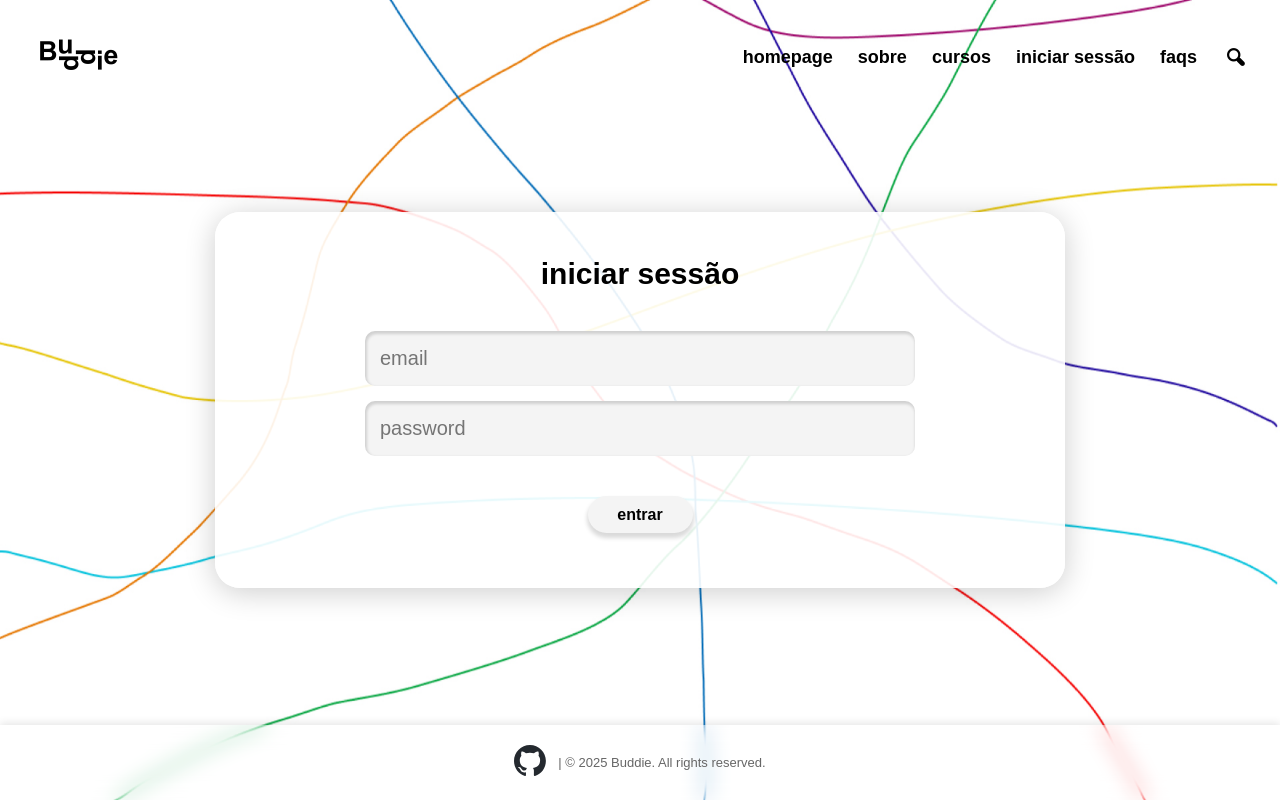
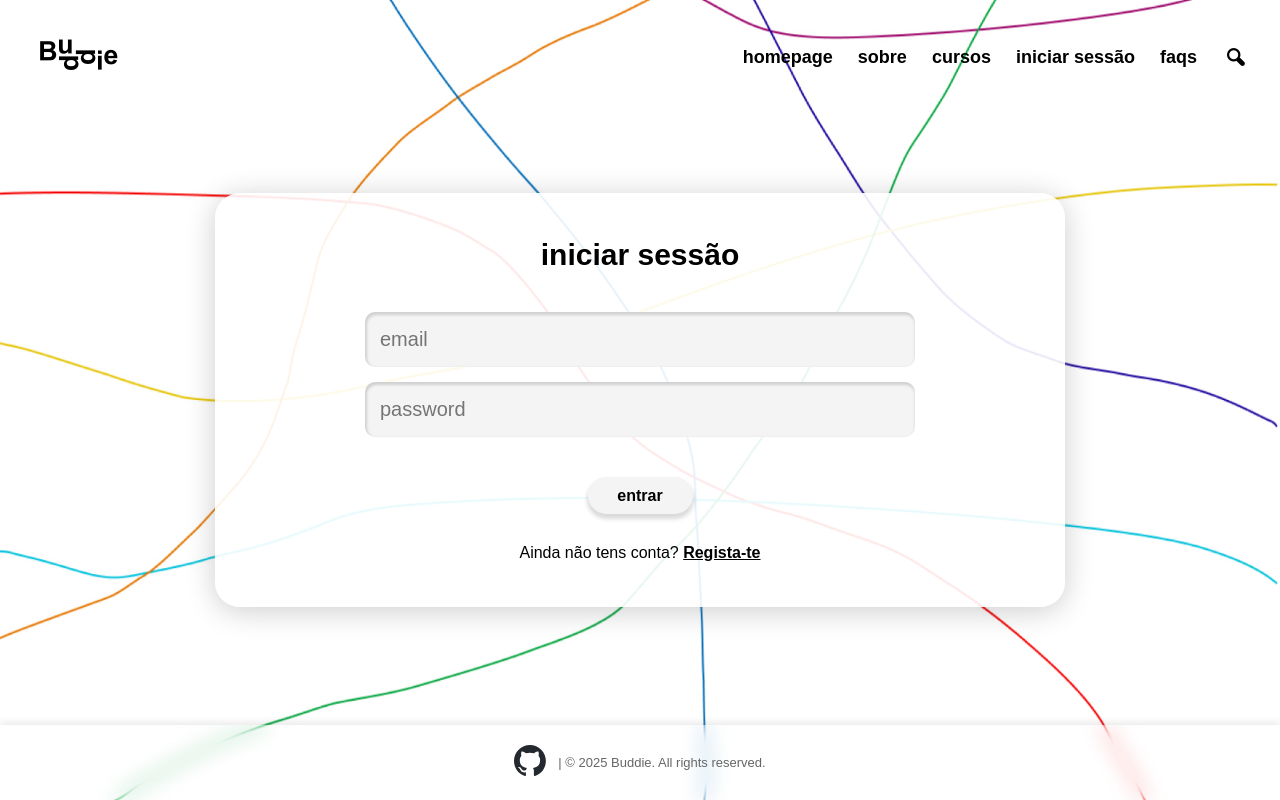
Before and after one commit to buddie-project/buddie-frontend, a React (Vite) app: page /entrar in a window 1280 px wide. Built offline with nearby package versions, Linux system fonts and the light colour scheme; no server answers; a web font is replaced by a local one.

Commit message:
Add registration link to Login page; implement new paragraph with link to registration and update styles for better visibility

```diff
--- a/src/components/loginPage/Login.jsx
+++ b/src/components/loginPage/Login.jsx
@@ -62,6 +62,7 @@ function Login() {
                            }} placeholder="password"/>
 
                     <button type="submit">entrar</button>
+                    <p className="register-link">Ainda não tens conta? <a className="register-link-text" href="/registar">Regista-te</a></p>
                 </form>
             </div>
         </section>
--- a/src/style/LoginAndRegister.css
+++ b/src/style/LoginAndRegister.css
@@ -44,7 +44,7 @@ html, body {
     justify-content: center;
     width: 100%;
     height: 100%;
-    padding: 10px 0 10px 0;
+    padding: 10px 0 0 0;
 }
 
 input {
@@ -106,6 +106,19 @@ button {
     width: 100%;
 }
 
+.register-link {
+    font-size: 16px;
+    color: black;
+    text-decoration: none;
+    margin-top: 30px;
+    margin-bottom: 0;
+}
+
+.register-link-text {
+    font-weight: 600;
+    color: black;
+}
+
 
 @media (max-width: 768px) {
     .form-columns {
```
